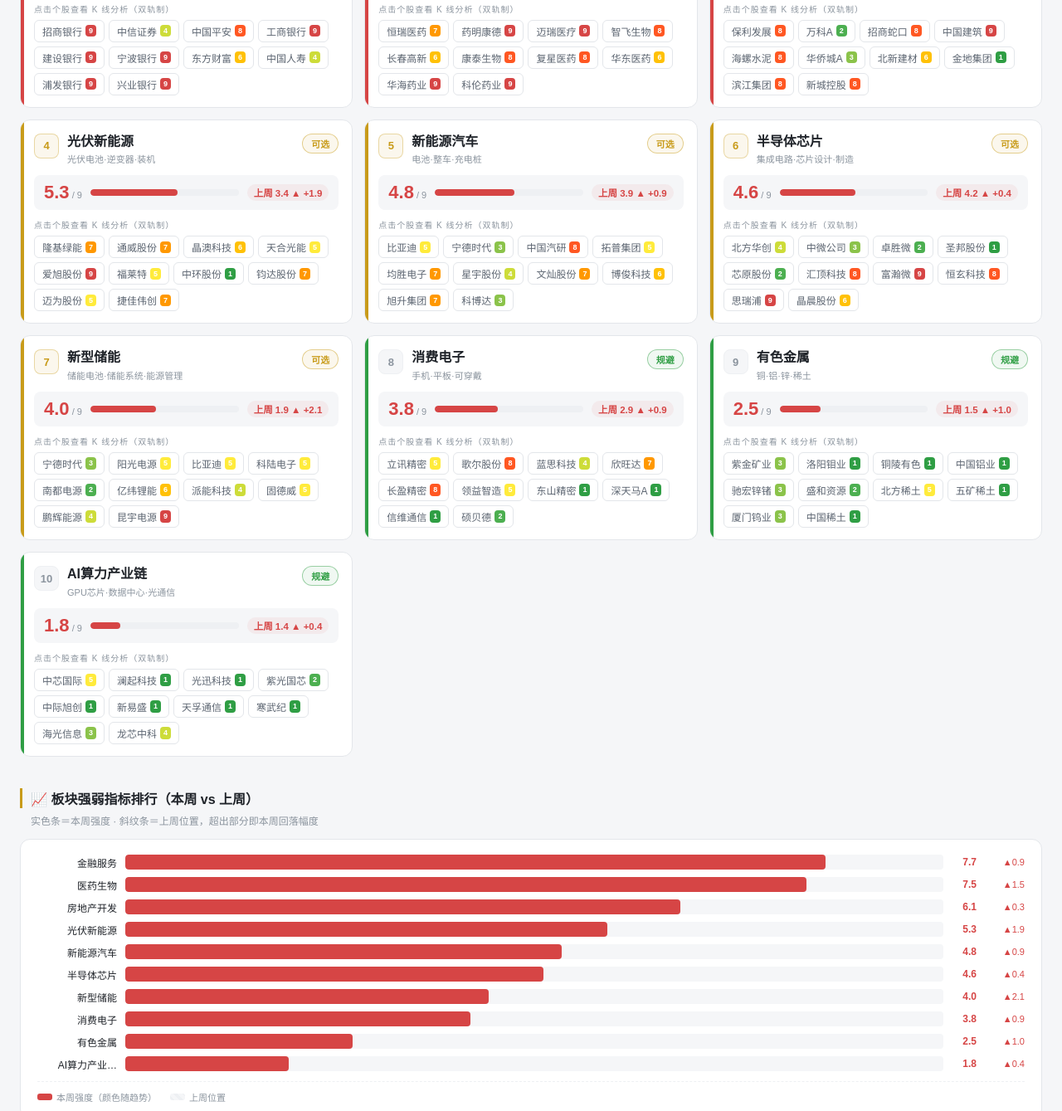
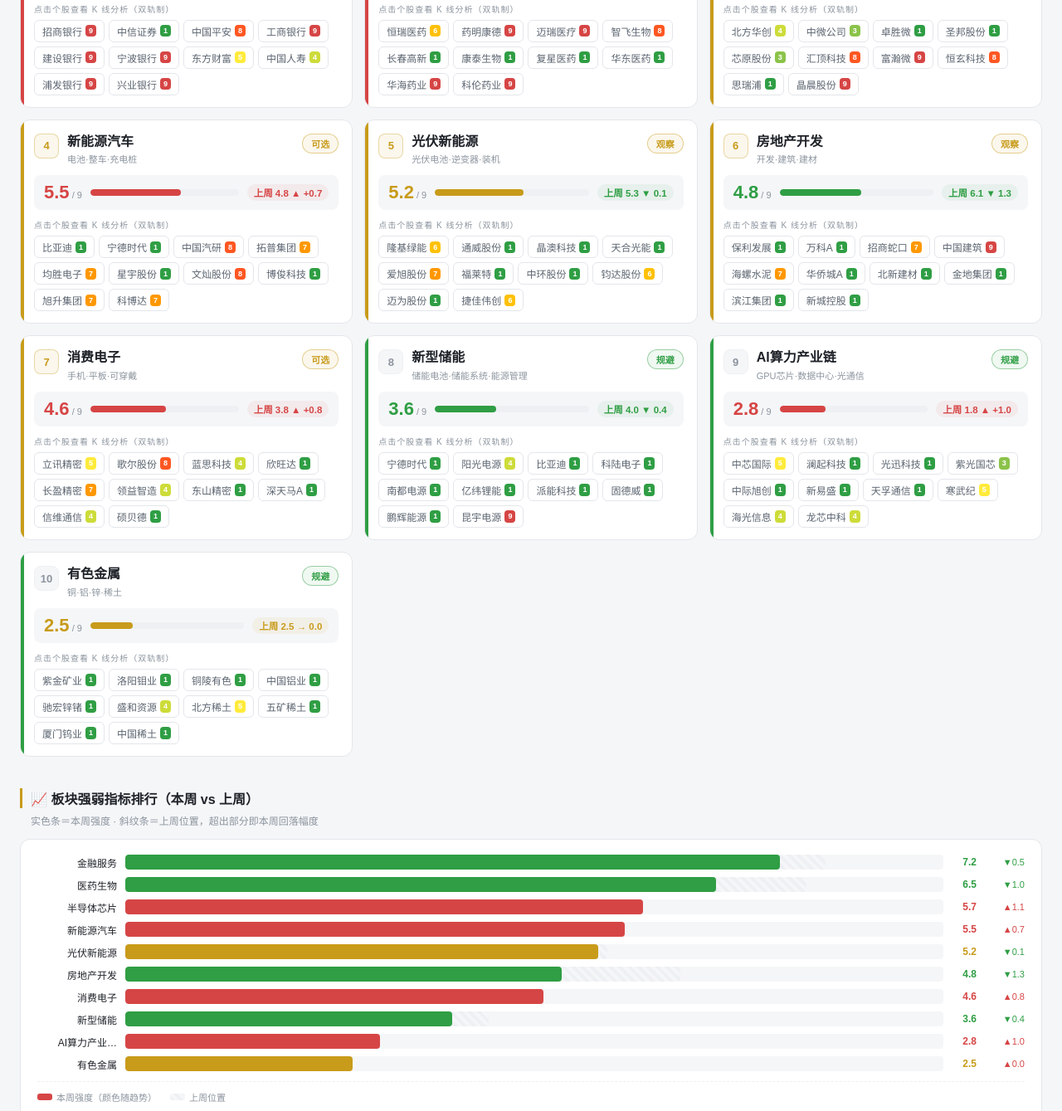
Before and after one commit to zjrongvip/chanlun-analysis, a plain HTML site: page sector/index.html in a window 1280 px wide. Shown: the part 791-2130 px from the top of the page at 83% size. Drawn offline with Linux system fonts and the light colour scheme.

Commit message:
sector auto-refresh 2026-11-14

```diff
--- a/sector/index.html
+++ b/sector/index.html
@@ -200,7 +200,7 @@ body{font-family:'Microsoft YaHei',sans-serif;background:var(--bg);color:var(--t
     </div>
   </div>
   <div class="update-badge">
-    📅 最新更新：<b>2026-11-06</b><br>
+    📅 最新更新：<b>2026-11-13</b><br>
     📊 数据源：腾讯行情（前复权）<br>
     🔄 板块快照每周更新 · 个股点开实时计算
   </div>
@@ -213,11 +213,11 @@ body{font-family:'Microsoft YaHei',sans-serif;background:var(--bg);color:var(--t
     <div class="section-title">🔥 近期市场热点（2026-11月）</div>
     <div class="section-sub">按板块强弱指标排序 · 前三热点与后二冰点</div>
     <div class="hotbar">
-      <div class="hot-tag up">🔥 金融服务 ↗7.7</div>
-      <div class="hot-tag up">🔥 医药生物 ↗7.5</div>
-      <div class="hot-tag up">🔥 房地产开发 ↗6.1</div>
+      <div class="hot-tag up">🔥 金融服务 ↘7.2</div>
+      <div class="hot-tag up">🔥 医药生物 ↘6.5</div>
+      <div class="hot-tag up">🔥 半导体芯片 ↗5.7</div>
+      <div class="hot-tag down">❄ AI算力产业链 ↓2.8</div>
       <div class="hot-tag down">❄ 有色金属 ↓2.5</div>
-      <div class="hot-tag down">❄ AI算力产业链 ↓1.8</div>
     </div>
   </div>
 
@@ -314,172 +314,172 @@ const LEVEL_INFO = [
 // 10大板块数据
 const SECTORS = [
   {
-    name:'金融服务',code:'FIN',strength:7.7,prevStrength:6.8,trend:'up',desc:'银行·证券·保险',
+    name:'金融服务',code:'FIN',strength:7.2,prevStrength:7.7,trend:'down',desc:'银行·证券·保险',
     level:'strong',rec:'强烈推荐',
     stocks:[
       {name:'招商银行',code:'600036',level:9},
-      {name:'中信证券',code:'600030',level:4},
+      {name:'中信证券',code:'600030',level:1},
       {name:'中国平安',code:'601318',level:8},
       {name:'工商银行',code:'601398',level:9},
       {name:'建设银行',code:'601939',level:9},
       {name:'宁波银行',code:'002142',level:9},
-      {name:'东方财富',code:'300059',level:6},
+      {name:'东方财富',code:'300059',level:5},
       {name:'中国人寿',code:'601628',level:4},
       {name:'浦发银行',code:'600000',level:9},
       {name:'兴业银行',code:'601166',level:9},
     ]
   },
   {
-    name:'医药生物',code:'MED',strength:7.5,prevStrength:6.0,trend:'up',desc:'创新药·生物科技·医疗器械',
+    name:'医药生物',code:'MED',strength:6.5,prevStrength:7.5,trend:'down',desc:'创新药·生物科技·医疗器械',
     level:'strong',rec:'强烈推荐',
     stocks:[
-      {name:'恒瑞医药',code:'600276',level:7},
+      {name:'恒瑞医药',code:'600276',level:6},
       {name:'药明康德',code:'603259',level:9},
       {name:'迈瑞医疗',code:'300760',level:9},
       {name:'智飞生物',code:'300122',level:8},
-      {name:'长春高新',code:'000661',level:6},
-      {name:'康泰生物',code:'300601',level:8},
-      {name:'复星医药',code:'600196',level:8},
-      {name:'华东医药',code:'000963',level:6},
+      {name:'长春高新',code:'000661',level:1},
+      {name:'康泰生物',code:'300601',level:1},
+      {name:'复星医药',code:'600196',level:1},
+      {name:'华东医药',code:'000963',level:1},
       {name:'华海药业',code:'600521',level:9},
       {name:'科伦药业',code:'002422',level:9},
     ]
   },
   {
-    name:'房地产开发',code:'RE',strength:6.1,prevStrength:5.8,trend:'up',desc:'开发·建筑·建材',
-    level:'strong',rec:'推荐',
-    stocks:[
-      {name:'保利发展',code:'600048',level:8},
-      {name:'万科A',code:'000002',level:2},
-      {name:'招商蛇口',code:'001979',level:8},
-      {name:'中国建筑',code:'601668',level:9},
-      {name:'海螺水泥',code:'600585',level:8},
-      {name:'华侨城A',code:'000069',level:3},
-      {name:'北新建材',code:'000786',level:6},
-      {name:'金地集团',code:'600383',level:1},
-      {name:'滨江集团',code:'002244',level:8},
-      {name:'新城控股',code:'601155',level:8},
-    ]
-  },
-  {
-    name:'光伏新能源',code:'PV',strength:5.3,prevStrength:3.4,trend:'up',desc:'光伏电池·逆变器·装机',
-    level:'neutral',rec:'可选',
-    stocks:[
-      {name:'隆基绿能',code:'601012',level:7},
-      {name:'通威股份',code:'600438',level:7},
-      {name:'晶澳科技',code:'002459',level:6},
-      {name:'天合光能',code:'688599',level:5},
-      {name:'爱旭股份',code:'600732',level:9},
-      {name:'福莱特',code:'601865',level:5},
-      {name:'中环股份',code:'002129',level:1},
-      {name:'钧达股份',code:'002865',level:7},
-      {name:'迈为股份',code:'300751',level:5},
-      {name:'捷佳伟创',code:'300724',level:7},
-    ]
-  },
-  {
-    name:'新能源汽车',code:'NEV',strength:4.8,prevStrength:3.9,trend:'up',desc:'电池·整车·充电桩',
-    level:'neutral',rec:'可选',
-    stocks:[
-      {name:'比亚迪',code:'002594',level:5},
-      {name:'宁德时代',code:'300750',level:3},
-      {name:'中国汽研',code:'601965',level:8},
-      {name:'拓普集团',code:'601689',level:5},
-      {name:'均胜电子',code:'600699',level:7},
-      {name:'星宇股份',code:'601799',level:4},
-      {name:'文灿股份',code:'603348',level:7},
-      {name:'博俊科技',code:'301459',level:6},
-      {name:'旭升集团',code:'603305',level:7},
-      {name:'科博达',code:'603786',level:3},
-    ]
-  },
-  {
-    name:'半导体芯片',code:'SEMI',strength:4.6,prevStrength:4.2,trend:'up',desc:'集成电路·芯片设计·制造',
+    name:'半导体芯片',code:'SEMI',strength:5.7,prevStrength:4.6,trend:'up',desc:'集成电路·芯片设计·制造',
     level:'neutral',rec:'可选',
     stocks:[
       {name:'北方华创',code:'002371',level:4},
       {name:'中微公司',code:'688012',level:3},
-      {name:'卓胜微',code:'300782',level:2},
+      {name:'卓胜微',code:'300782',level:1},
       {name:'圣邦股份',code:'300661',level:1},
-      {name:'芯原股份',code:'688521',level:2},
+      {name:'芯原股份',code:'688521',level:3},
       {name:'汇顶科技',code:'603160',level:8},
       {name:'富瀚微',code:'300613',level:9},
       {name:'恒玄科技',code:'688608',level:8},
-      {name:'思瑞浦',code:'688536',level:9},
-      {name:'晶晨股份',code:'688099',level:6},
+      {name:'思瑞浦',code:'688536',level:1},
+      {name:'晶晨股份',code:'688099',level:9},
     ]
   },
   {
-    name:'新型储能',code:'NRG',strength:4.0,prevStrength:1.9,trend:'up',desc:'储能电池·储能系统·能源管理',
+    name:'新能源汽车',code:'NEV',strength:5.5,prevStrength:4.8,trend:'up',desc:'电池·整车·充电桩',
     level:'neutral',rec:'可选',
     stocks:[
-      {name:'宁德时代',code:'300750',level:3},
-      {name:'阳光电源',code:'300274',level:5},
-      {name:'比亚迪',code:'002594',level:5},
-      {name:'科陆电子',code:'002121',level:5},
-      {name:'南都电源',code:'300068',level:2},
-      {name:'亿纬锂能',code:'300014',level:6},
-      {name:'派能科技',code:'688063',level:4},
-      {name:'固德威',code:'688390',level:5},
-      {name:'鹏辉能源',code:'300438',level:4},
+      {name:'比亚迪',code:'002594',level:1},
+      {name:'宁德时代',code:'300750',level:1},
+      {name:'中国汽研',code:'601965',level:8},
+      {name:'拓普集团',code:'601689',level:7},
+      {name:'均胜电子',code:'600699',level:7},
+      {name:'星宇股份',code:'601799',level:1},
+      {name:'文灿股份',code:'603348',level:8},
+      {name:'博俊科技',code:'301459',level:1},
+      {name:'旭升集团',code:'603305',level:7},
+      {name:'科博达',code:'603786',level:7},
+    ]
+  },
+  {
+    name:'光伏新能源',code:'PV',strength:5.2,prevStrength:5.3,trend:'flat',desc:'光伏电池·逆变器·装机',
+    level:'neutral',rec:'观察',
+    stocks:[
+      {name:'隆基绿能',code:'601012',level:6},
+      {name:'通威股份',code:'600438',level:1},
+      {name:'晶澳科技',code:'002459',level:1},
+      {name:'天合光能',code:'688599',level:1},
+      {name:'爱旭股份',code:'600732',level:7},
+      {name:'福莱特',code:'601865',level:1},
+      {name:'中环股份',code:'002129',level:1},
+      {name:'钧达股份',code:'002865',level:6},
+      {name:'迈为股份',code:'300751',level:1},
+      {name:'捷佳伟创',code:'300724',level:6},
+    ]
+  },
+  {
+    name:'房地产开发',code:'RE',strength:4.8,prevStrength:6.1,trend:'down',desc:'开发·建筑·建材',
+    level:'neutral',rec:'观察',
+    stocks:[
+      {name:'保利发展',code:'600048',level:1},
+      {name:'万科A',code:'000002',level:1},
+      {name:'招商蛇口',code:'001979',level:7},
+      {name:'中国建筑',code:'601668',level:9},
+      {name:'海螺水泥',code:'600585',level:7},
+      {name:'华侨城A',code:'000069',level:1},
+      {name:'北新建材',code:'000786',level:1},
+      {name:'金地集团',code:'600383',level:1},
+      {name:'滨江集团',code:'002244',level:1},
+      {name:'新城控股',code:'601155',level:1},
+    ]
+  },
+  {
+    name:'消费电子',code:'CE',strength:4.6,prevStrength:3.8,trend:'up',desc:'手机·平板·可穿戴',
+    level:'neutral',rec:'可选',
+    stocks:[
+      {name:'立讯精密',code:'002475',level:5},
+      {name:'歌尔股份',code:'002241',level:8},
+      {name:'蓝思科技',code:'300433',level:4},
+      {name:'欣旺达',code:'300207',level:1},
+      {name:'长盈精密',code:'300115',level:7},
+      {name:'领益智造',code:'002600',level:4},
+      {name:'东山精密',code:'002384',level:1},
+      {name:'深天马A',code:'000050',level:1},
+      {name:'信维通信',code:'300136',level:4},
+      {name:'硕贝德',code:'300322',level:1},
+    ]
+  },
+  {
+    name:'新型储能',code:'NRG',strength:3.6,prevStrength:4.0,trend:'down',desc:'储能电池·储能系统·能源管理',
+    level:'weak',rec:'规避',
+    stocks:[
+      {name:'宁德时代',code:'300750',level:1},
+      {name:'阳光电源',code:'300274',level:4},
+      {name:'比亚迪',code:'002594',level:1},
+      {name:'科陆电子',code:'002121',level:1},
+      {name:'南都电源',code:'300068',level:1},
+      {name:'亿纬锂能',code:'300014',level:1},
+      {name:'派能科技',code:'688063',level:1},
+      {name:'固德威',code:'688390',level:1},
+      {name:'鹏辉能源',code:'300438',level:1},
       {name:'昆宇电源',code:'688120',level:9},
     ]
   },
   {
-    name:'消费电子',code:'CE',strength:3.8,prevStrength:2.9,trend:'up',desc:'手机·平板·可穿戴',
-    level:'weak',rec:'规避',
-    stocks:[
-      {name:'立讯精密',code:'002475',level:5},
-      {name:'歌尔股份',code:'002241',level:8},
-      {name:'蓝思科技',code:'300433',level:4},
-      {name:'欣旺达',code:'300207',level:7},
-      {name:'长盈精密',code:'300115',level:8},
-      {name:'领益智造',code:'002600',level:5},
-      {name:'东山精密',code:'002384',level:1},
-      {name:'深天马A',code:'000050',level:1},
-      {name:'信维通信',code:'300136',level:1},
-      {name:'硕贝德',code:'300322',level:2},
-    ]
-  },
-  {
-    name:'有色金属',code:'NM',strength:2.5,prevStrength:1.5,trend:'up',desc:'铜·铝·锌·稀土',
-    level:'weak',rec:'规避',
-    stocks:[
-      {name:'紫金矿业',code:'601899',level:3},
-      {name:'洛阳钼业',code:'603993',level:1},
-      {name:'铜陵有色',code:'000630',level:1},
-      {name:'中国铝业',code:'601600',level:1},
-      {name:'驰宏锌锗',code:'600497',level:3},
-      {name:'盛和资源',code:'600392',level:2},
-      {name:'北方稀土',code:'600111',level:5},
-      {name:'五矿稀土',code:'000831',level:1},
-      {name:'厦门钨业',code:'600549',level:3},
-      {name:'中国稀土',code:'000831',level:1},
-    ]
-  },
-  {
-    name:'AI算力产业链',code:'AI',strength:1.8,prevStrength:1.4,trend:'up',desc:'GPU芯片·数据中心·光通信',
+    name:'AI算力产业链',code:'AI',strength:2.8,prevStrength:1.8,trend:'up',desc:'GPU芯片·数据中心·光通信',
     level:'weak',rec:'规避',
     stocks:[
       {name:'中芯国际',code:'688981',level:5},
       {name:'澜起科技',code:'688008',level:1},
       {name:'光迅科技',code:'002281',level:1},
-      {name:'紫光国芯',code:'002049',level:2},
+      {name:'紫光国芯',code:'002049',level:3},
       {name:'中际旭创',code:'300308',level:1},
       {name:'新易盛',code:'300502',level:1},
       {name:'天孚通信',code:'300394',level:1},
-      {name:'寒武纪',code:'688256',level:1},
-      {name:'海光信息',code:'688041',level:3},
+      {name:'寒武纪',code:'688256',level:5},
+      {name:'海光信息',code:'688041',level:4},
       {name:'龙芯中科',code:'688047',level:4},
+    ]
+  },
+  {
+    name:'有色金属',code:'NM',strength:2.5,prevStrength:2.5,trend:'flat',desc:'铜·铝·锌·稀土',
+    level:'weak',rec:'规避',
+    stocks:[
+      {name:'紫金矿业',code:'601899',level:1},
+      {name:'洛阳钼业',code:'603993',level:1},
+      {name:'铜陵有色',code:'000630',level:1},
+      {name:'中国铝业',code:'601600',level:1},
+      {name:'驰宏锌锗',code:'600497',level:1},
+      {name:'盛和资源',code:'600392',level:4},
+      {name:'北方稀土',code:'600111',level:5},
+      {name:'五矿稀土',code:'000831',level:1},
+      {name:'厦门钨业',code:'600549',level:1},
+      {name:'中国稀土',code:'000831',level:1},
     ]
   },
 ];
 
 const TIMELINE = [
-  {date:'2026-10-16',title:'领跑：房地产开发(6.5) · 金融服务(6.1) · 医药生物(6.1)',desc:'周度强弱指标排序，前三为 房地产开发；其后 半导体芯片(5.2)；新能源汽车(2.5)。'},
   {date:'2026-10-23',title:'领跑：金融服务(6.0) · 医药生物(6.0) · 房地产开发(5.8)',desc:'周度强弱指标排序，前三为 金融服务；其后 半导体芯片(4.7)；新能源汽车(3.8)。'},
   {date:'2026-10-30',title:'领跑：金融服务(6.8) · 医药生物(6.0) · 房地产开发(5.8)',desc:'周度强弱指标排序，前三为 金融服务；其后 半导体芯片(4.2)；新能源汽车(3.9)。'},
   {date:'2026-11-06',title:'领跑：金融服务(7.7) · 医药生物(7.5) · 房地产开发(6.1)',desc:'周度强弱指标排序，前三为 金融服务；其后 光伏新能源(5.3)；新能源汽车(4.8)。'},
+  {date:'2026-11-13',title:'领跑：金融服务(7.2) · 医药生物(6.5) · 半导体芯片(5.7)',desc:'周度强弱指标排序，前三为 金融服务；其后 新能源汽车(5.5)；光伏新能源(5.2)。'},
 ];
 
 // ─────────────── 通用 ───────────────
```
